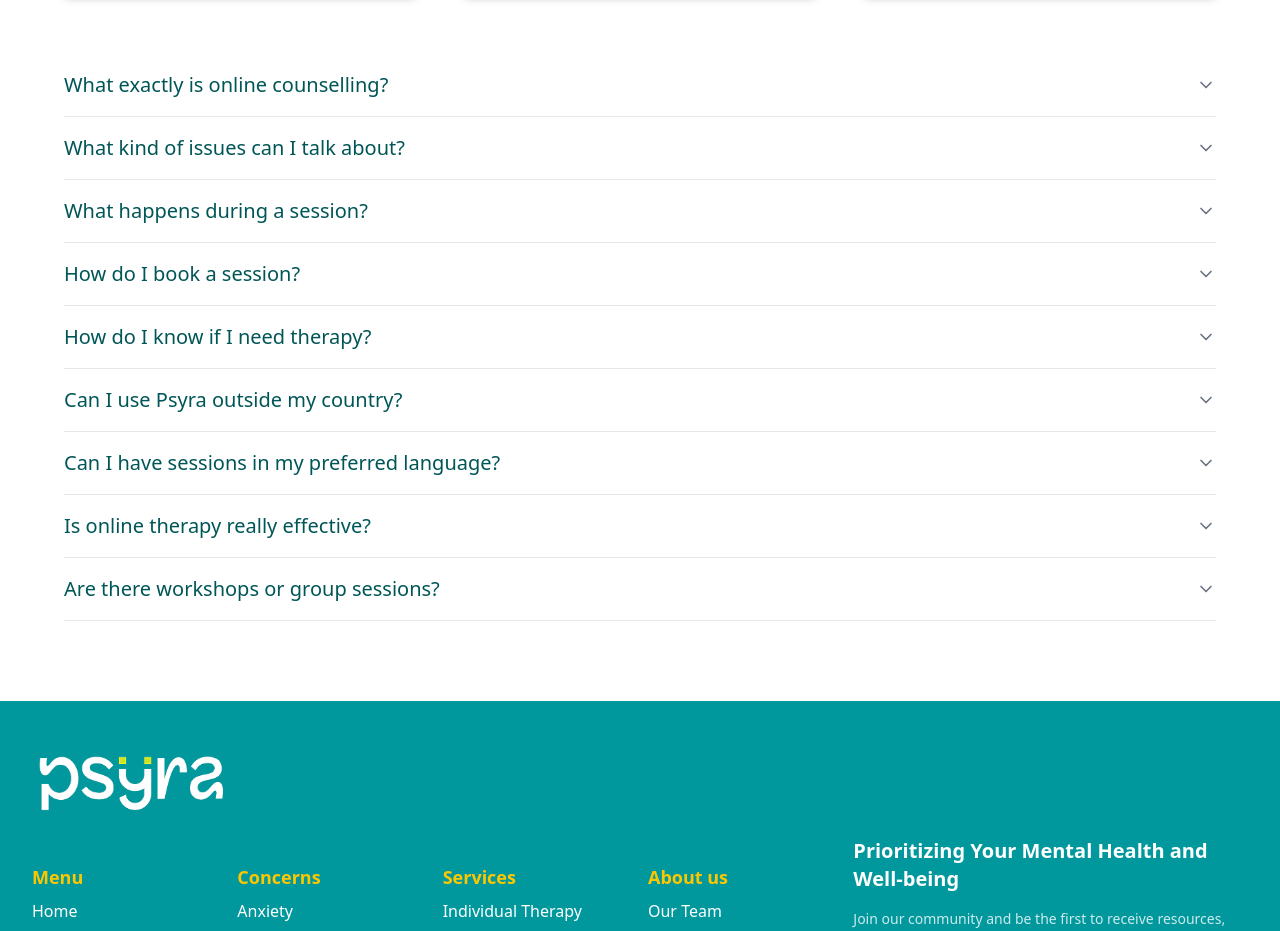
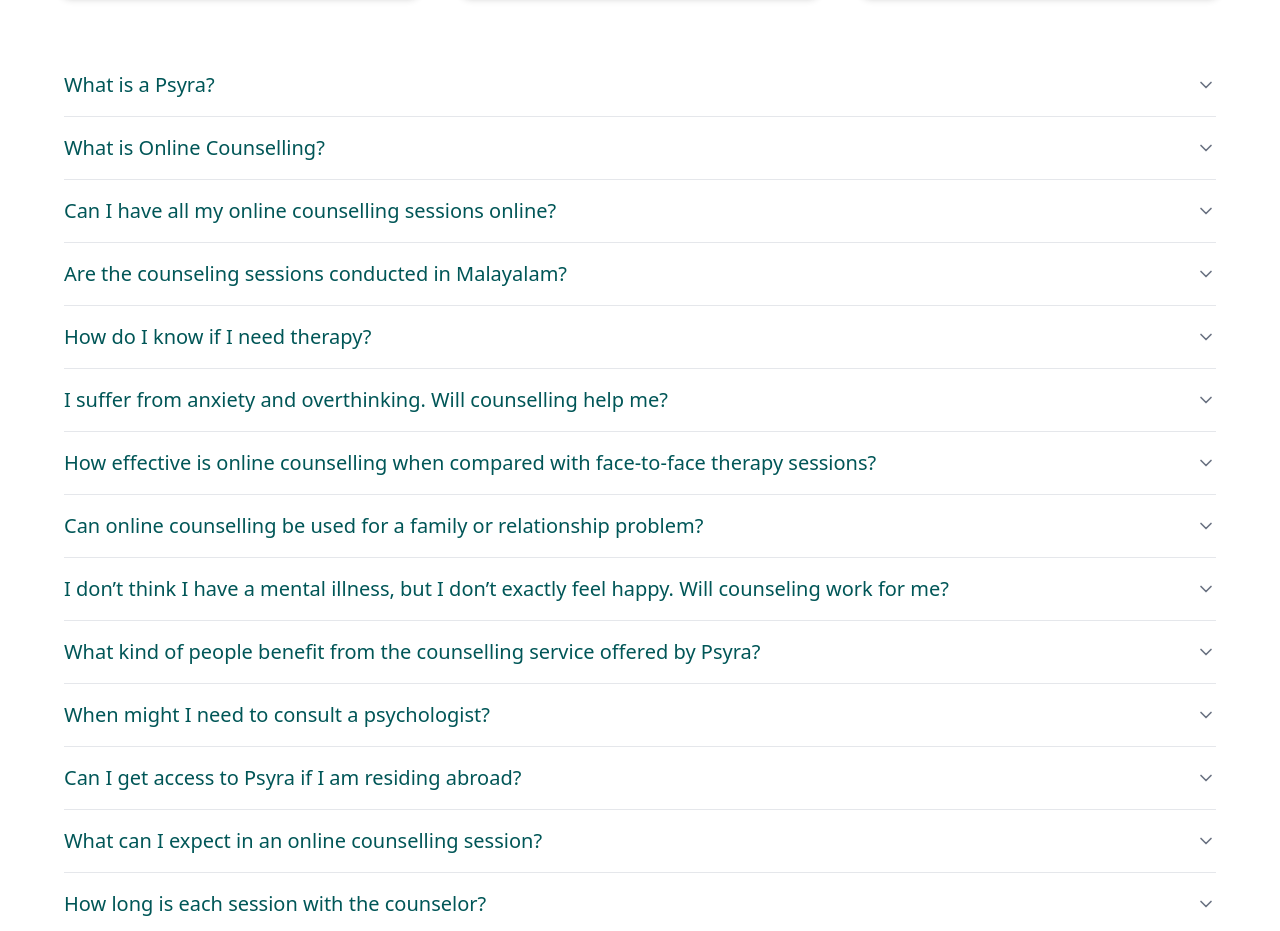
Before and after one commit to Sahal-Palayat/psyra-web, a Next.js app: page /individual in a window 1280 px wide. Shown: the part 825-1756 px from the top of the page. Built offline with nearby package versions, Linux system fonts and the light colour scheme; no server answers.

Commit message:
changed all the faq questions

```diff
--- a/src/components/Faq.tsx
+++ b/src/components/Faq.tsx
@@ -12,24 +12,24 @@ const Faq = () => {
 
   const faqs = [
     {
-      question: "What exactly is online counselling?",
+      question: "What is a Psyra?",
       answer:
-        "Think of it as therapy, but without the commute. At Psyra, online counselling connects you with licensed professionals through video calls, chat, or phone—anytime, anywhere. It’s therapy that fits into your life.",
+        "Psyra provides counseling services in the Malayalam and Hindi languages via online counselling, which offers safe and private access to psychological counseling for persons seeking mental health assistance.",
     },
     {
-      question: "What kind of issues can I talk about?",
+      question: "What is Online Counselling?",
       answer:
-        "Whether it’s stress, anxiety, relationship struggles, or just feeling 'off,' Psyra is here for it all. No issue is too big or too small.",
+        "Online counseling consists of the provision of professional mental health care through the use of online video or audio sessions.Psyra is also providing internet counseling through Malayalam and Hindi, making psychological services accessible to people from anywhere.",
     },
     {
-      question: "What happens during a session?",
+      question: "Can I have all my online counselling sessions online?",
       answer:
-        "Imagine a safe, judgment-free zone where you can unpack your thoughts. Your therapist will listen, guide, and help you find clarity—all from the comfort of your space.",
+        "Yes! At Psyra, all therapy sessions occur online, making online counseling services in Malayalam & Hindi accessible and convenient!",
     },
     {
-      question: "How do I book a session?",
+      question: "Are the counseling sessions conducted in Malayalam?",
       answer:
-        "Easy peasy! Head to our website, pick a therapist who vibes with you, and choose a time that works. Stuck? We’re just a message away to help you out.",
+        "Yes. Psyra offers online counseling services in Malayalam and Hindi, allowing clients to articulate their feelings in their language of choice without any issues relating to effective communication.",
     },
     {
       question: "How do I know if I need therapy?",
@@ -37,24 +37,64 @@ const Faq = () => {
         "If you’re asking this question, it’s probably a good time to try. Therapy isn’t just for crises—it’s for anyone looking to feel better, grow, or just understand themselves more.",
     },
     {
-      question: "Can I use Psyra outside my country?",
+      question: " I suffer from anxiety and overthinking. Will counselling help me?",
       answer:
-        "Absolutely! Psyra is borderless. Whether you’re at home or halfway across the world, we’re here for you.",
+        "Yes. Through online counseling in Malayalam or Hindi, counseling will assist you in understanding anxiety patterns, managing overthinking, and building better coping mechanisms for enhanced emotional state management.",
     },
     {
-      question: "Can I have sessions in my preferred language?",
+      question: " How effective is online counselling when compared with face-to-face therapy sessions?",
       answer:
-        "Yes! We offer sessions in multiple languages, including Malayalam,English,Hindi,Tamil,Kannada. Your comfort is our priority.",
+        "Indeed. Studies, including the experience of the practitioner, make it evident that online counseling conducted in the Malayalam and Hindi languages of the Psyra site can be equally effective as traditional counseling.",
     },
     {
-      question: "Is online therapy really effective?",
+      question: "Can online counselling be used for a family or relationship problem?",
       answer:
-        "Let’s bust the myth: online therapy is just as effective as in-person sessions for most people. Research backs it, and so do we. Plus, it’s way more convenient.",
+        "Yes. Online counseling in Malayalam and Hindi languages may help with family concerns, relationship issues, communication problems, and mental conflicts.",
     },
     {
-      question: "Are there workshops or group sessions?",
+      question: "I don’t think I have a mental illness, but I don’t exactly feel happy. Will counseling work for me?",
       answer:
-        "Yes! We host workshops on everything from stress management to parenting. Check out our Events page for the latest.",
+        "Yes. Online counseling offered in both Malayalam and Hindi at Psyra is not only limited to therapy of diagnosed cases. It also helps one explore one's emotions, attain clarity, and move towards growth.",
+    },
+    {
+      question: "What kind of people benefit from the counselling service offered by Psyra?",
+      answer:
+        "People facing stress, emotional distress, life changes, or relationships issues and those seeking personal understanding are all eligible and able to benefit from online counseling presented in Malayalam and Hindi at Psyra.",
+    },
+     {
+      question: "When might I need to consult a psychologist?",
+      answer:
+        "You could turn to online counseling sessions conducted in Malayalam or Hindi if emotional distress, anxiety, stress, or personal issues start impacting your life.",
+    },
+    {
+      question: "Can I get access to Psyra if I am residing abroad?",
+      answer:
+        "Yes, provided you have an internet connection, you may access online counseling services from Psyra through the Malayalam and Hindi languages from anywhere around the world.",
+    },
+    {
+      question: "What can I expect in an online counselling session?",
+      answer:
+        "Sessions remain confidential and client-centered. Online counseling in Malayalam and Hindi offers you a safe platform where you can discuss your concerns and work together towards finding solutions.",
+    },
+    {
+      question: "How long is each session with the counselor?",
+      answer:
+        "The duration of online counseling usually takes between 45 minutes to 60 minutes per consultation per online counseling client.",
+    },
+    {
+      question: "Are the counseling sessions confidential? ",
+      answer:
+        "Yes. Psyra maintains high professional and moral standards. There is complete confidentiality and privacy in all online counseling sessions in Malayalam as well as Hindi.",
+    },
+    {
+      question: "How can I book a counseling session on Psyra?",
+      answer:
+        "Online counseling done in Malayalam or Hindi is also available on psyra.in by selecting a proper slot for counseling.",
+    },
+    {
+      question: "“What makes Psyra special?”",
+      answer:
+        "Psyra is distinct in terms of its services through online Malayalam and Hindi counseling that integrates professionalism, understanding, accessibility, and the highest standards of the client-centered approach.",
     },
   ];
 
```
